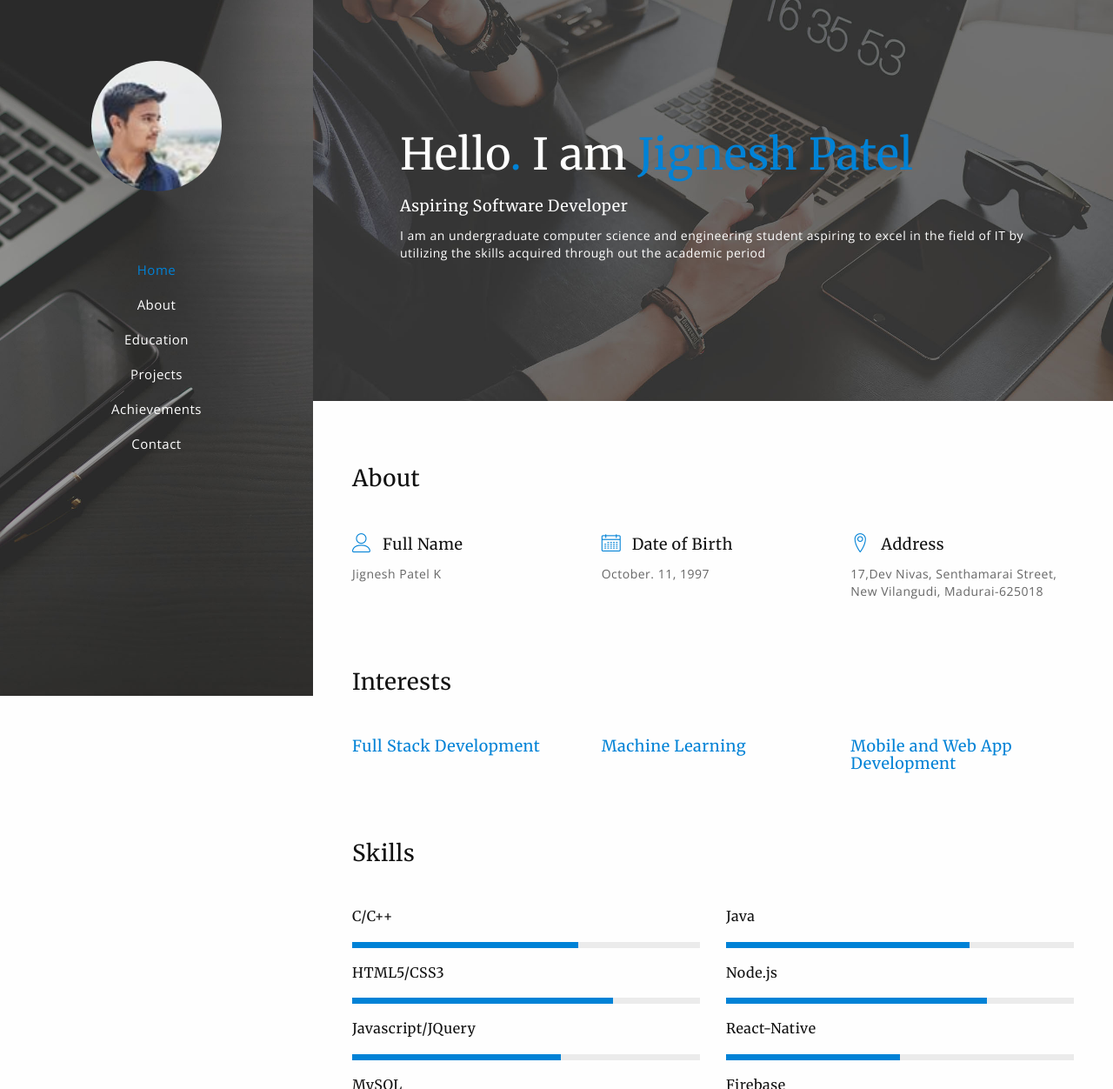
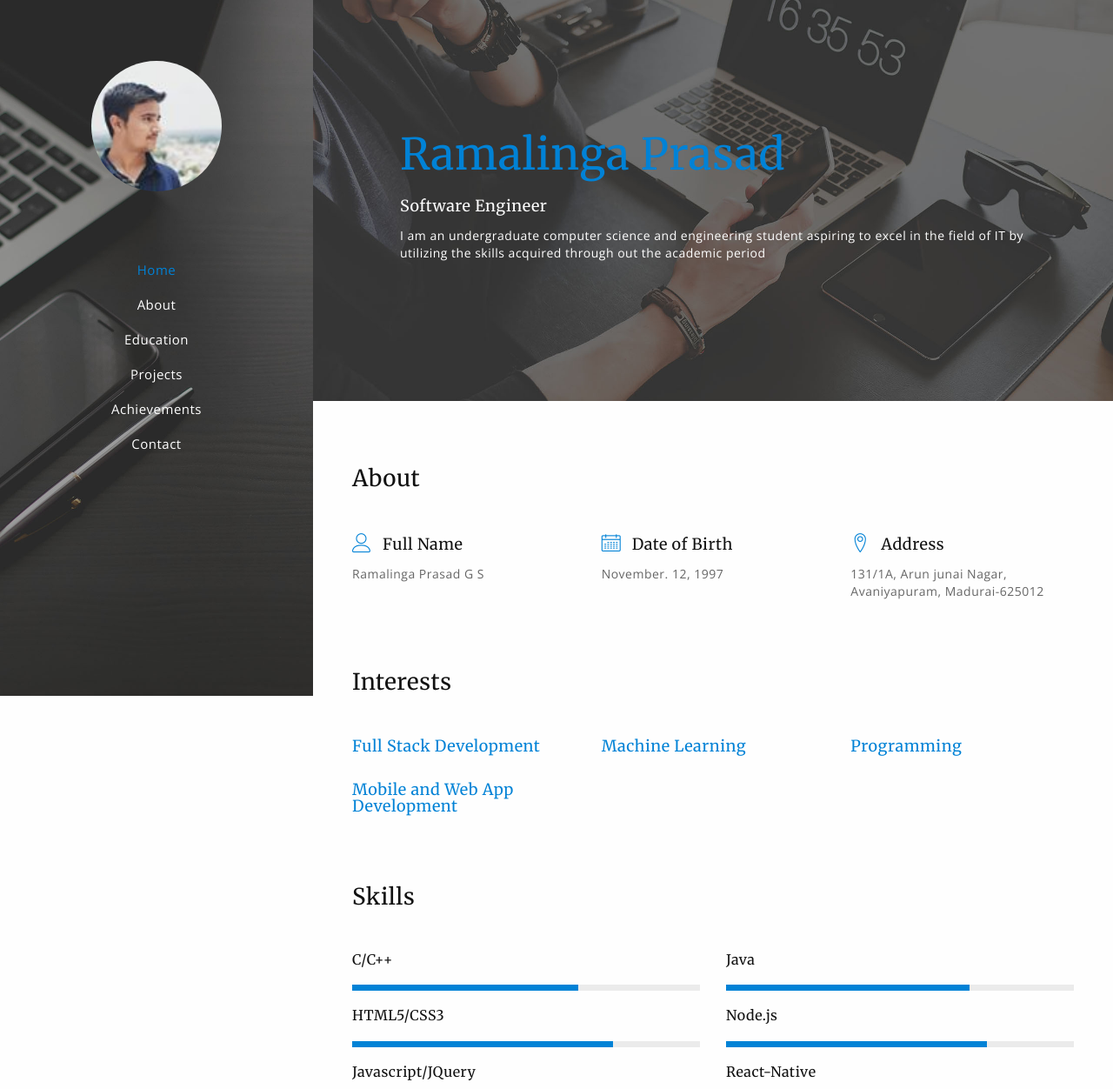
Before and after one commit to ramalingaprasad-gs/Ramalinga12Prasad.github.io, a plain HTML site: page index.html in a window 1280 px wide. Shown: the top 1252 px of the page at 87% size. Drawn offline with nearby package versions, Linux system fonts and the light colour scheme; a web font is replaced by a local one.

Commit message:
Update index.html

```diff
--- a/index.html
+++ b/index.html
@@ -79,8 +79,8 @@
         <a href="#menu-toggle" id="menu-toggle"><i class="lnr lnr-menu"></i></a>
         <header id="home">
             <div class="header-content">
-                <h2>Hello<span class="text-primary">.</span> I am <span class="text-primary">Jignesh Patel</span></h2>
-                <h5>Aspiring Software Developer</h5>
+                <h2><span class="text-primary">Ramalinga Prasad</span></h2>
+                <h5>Software Engineer</h5>
                 <p>I am an undergraduate computer science and engineering student aspiring to excel in the field of IT by utilizing the skills acquired through out the academic period</p>
             </div>
         </header>
@@ -100,7 +100,7 @@
                             </div>
                             <h5>Full Name</h5>
                         </div>
-                        <p>Jignesh Patel K</p>
+                        <p>Ramalinga Prasad G S</p>
                       </div><!-- / feature -->
 
                       <div class="col-md-4 feature-left space-bottom">
@@ -110,7 +110,7 @@
                             </div>
                             <h5>Date of Birth</h5>
                         </div>
-                        <p>October. 11, 1997</p>
+                        <p>November. 12, 1997</p>
                       </div><!-- / feature -->
 
                       <div class="col-md-4 feature-left space-bottom">
@@ -120,7 +120,7 @@
                             </div>
                             <h5>Address</h5>
                         </div>
-                        <p>17,Dev Nivas, Senthamarai Street, New Vilangudi, Madurai-625018</p>
+                        <p>131/1A, Arun junai Nagar, Avaniyapuram, Madurai-625012</p>
                       </div><!-- / feature -->
 
                 </div><!-- / row -->
@@ -141,6 +141,12 @@
                     <div class="col-md-4">
                         <div class="award">
                             <h5 class="text-primary">Machine Learning</h5>
+
+                        </div>
+                    </div><!-- / award -->
+			<div class="col-md-4">
+                        <div class="award">
+                            <h5 class="text-primary">Programming</h5>
 
                         </div>
                     </div><!-- / award -->
```
